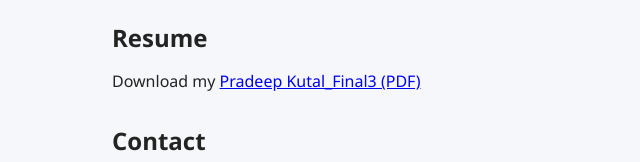
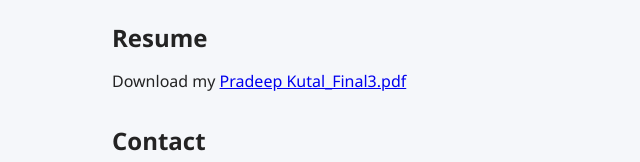
Before and after one commit to Pradeepk-DE/my-portfolio, a plain HTML site: page index.html in a window 1280 px wide. Shown: the part 1188-1350 px from the top of the page, 103-743 px from the left. Drawn offline with Linux system fonts and the light colour scheme.

Commit message:
Update index.html

```diff
--- a/index.html
+++ b/index.html
@@ -58,7 +58,7 @@
 
   <section id="resume" class="container">
     <h2>Resume</h2>
-    <p>Download my <a href="resume.pdf" target="_blank">Pradeep Kutal_Final3 (PDF)</a></p>
+    <p>Download my <a href="resume.pdf" target="_blank">Pradeep Kutal_Final3.pdf</a></p>
   </section>
 
   <section id="contact" class="container">
```
